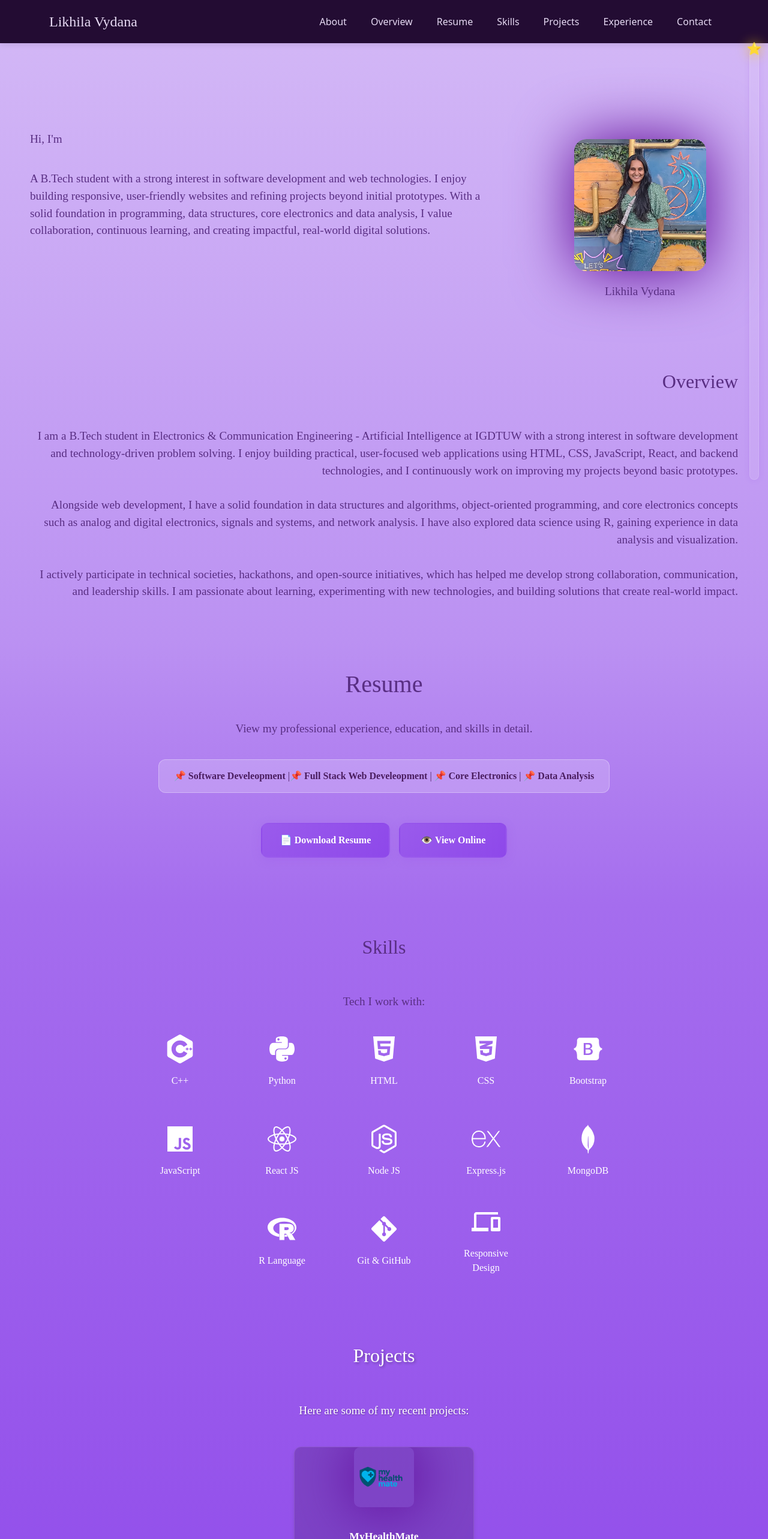
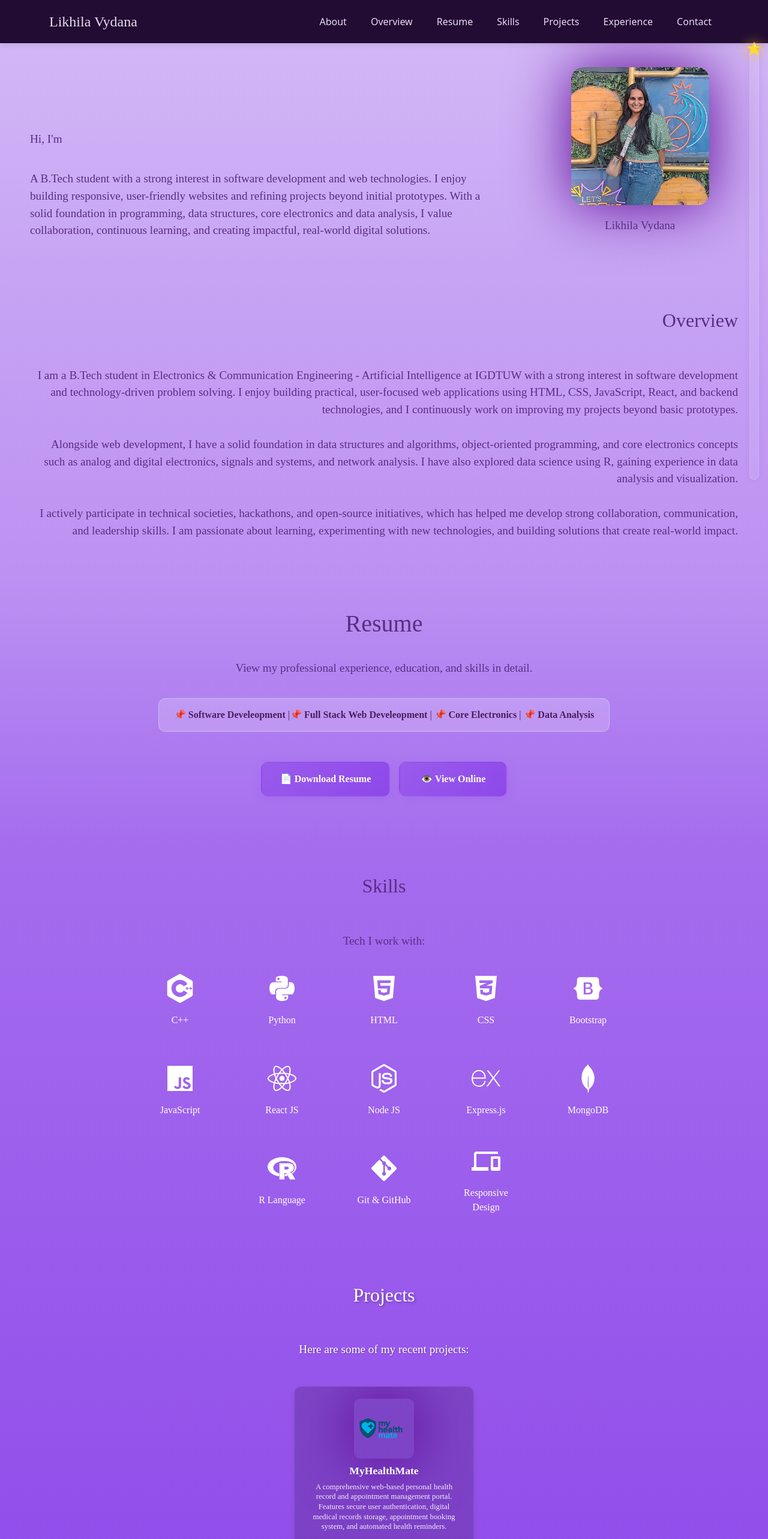
Before and after one commit to likhilavyd/portfolio, a React (Vite) app: page / in a window 1280 px wide. Shown: the top 2566 px of the page at 60% size. Built offline with nearby package versions, Linux system fonts and the light colour scheme.

Commit message:
Center project logo in card header; adjust About image positioning and size

```diff
--- a/src/components/Card.jsx
+++ b/src/components/Card.jsx
@@ -2,8 +2,10 @@ import "../styles/Card.css";
 function Card({ title, description, icon, demoLink, codeLink, techStack }) {
   return (
     <div className="project-card">
-      <div className="project-icon">{icon}</div>
-      <h3 className="project-name">{title}</h3>
+      <div className="project-header">
+        <div className="project-icon">{icon}</div>
+        <h3 className="project-name">{title}</h3>
+      </div>
       <p className="project-description">{description}</p>
 
       {techStack && (
--- a/src/styles/About.css
+++ b/src/styles/About.css
@@ -23,20 +23,23 @@
     text-align: left;
 }
 .image {
-    margin-top: 150px;
+    /* Position the image block higher and centered in its grid column */
+    align-self: start;
+    justify-self: center;
+    margin-top: -10px;
     display: flex;
     flex-direction: column;
     align-items: center;
-    justify-content: center;
+    justify-content: flex-start;
     font-family: "Playpen Sans", cursive;
 }
 img {
-    width: 220px;
-    height: 220px;
+    width: 230px;
+    height: 230px;
     border-radius: 20px;
     box-shadow: 0 0 100px rgb(89, 0, 145);
     object-fit: cover;
-    margin-top: -40px;
+    margin-top: 0;
 }
 .content {
     font-family: "Playpen Sans", cursive;
--- a/src/styles/Card.css
+++ b/src/styles/Card.css
@@ -26,6 +26,15 @@
     box-shadow: 0 8px 15px rgba(0, 0, 0, 0.2);
 }
 
+/* Header wrapper to keep logo and title centered */
+.project-header {
+    display: flex;
+    flex-direction: column;
+    align-items: center;
+    justify-content: center;
+    width: 100%;
+}
+
 .project-icon {
     font-size: 4rem;
     transition: transform 0.3s ease;
@@ -34,7 +43,7 @@
     display: flex;
     align-items: center;
     justify-content: center;
-    margin-bottom: 10px;
+    margin: 0 auto 10px;
     flex-shrink: 0;
 }
 
--- a/src/styles/Projects.css
+++ b/src/styles/Projects.css
@@ -19,7 +19,7 @@
     font-family: "Playpen Sans", cursive;
     font-size: larger;
     text-shadow: 1px 1px 2px rgba(0, 0, 0, 0.3);
-    text-align: center;
+    text-align: justify;
 }
 
 .projects-list {
```
